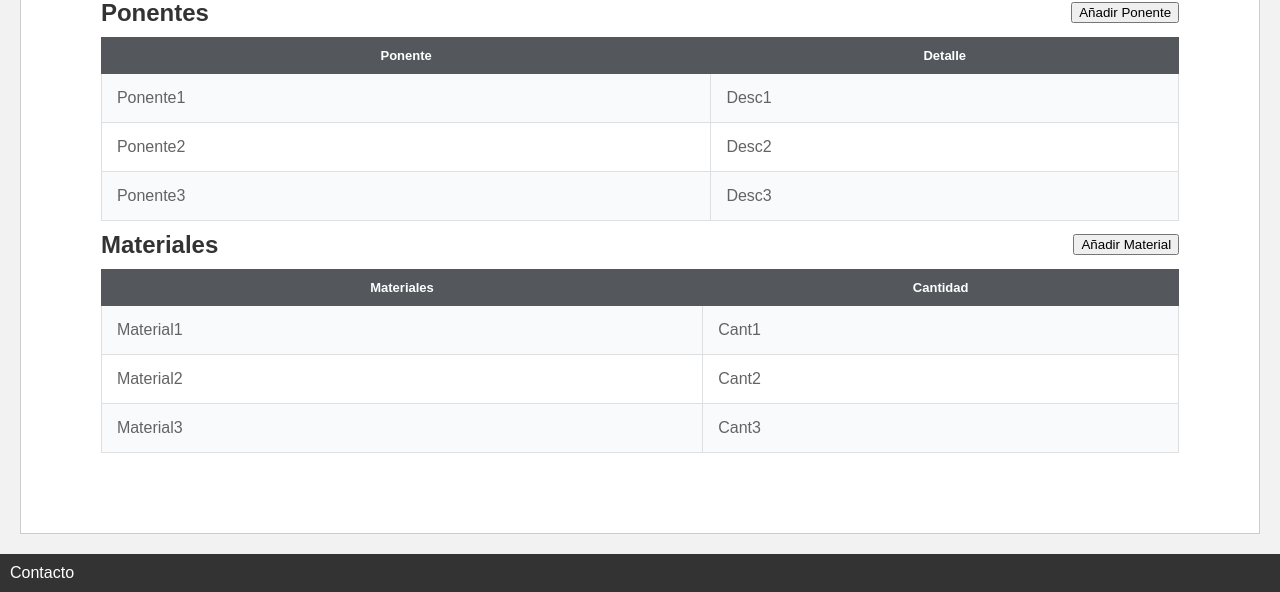
After one commit to KuliesJ/E-vent, a Flask app: page /actividades/ in a window 1280 px wide. The commit adds this page. Shown: the part 468-1060 px from the top of the page. Run offline with Flask 3, Linux system fonts and the light colour scheme; the visitor is signed in with stand-in values (Sample User, id 1).

Commit message:
added dropdown menus

```diff
--- a/app.py
+++ b/app.py
@@ -102,6 +102,9 @@ def editar_ambiente(ambiente_id):
 
     return render_template('editar_ambiente.html', ambiente=ambiente)
 
+@app.route('/actividades/')
+def actividades():
+    return render_template('actividades.html')
 
 if __name__ == "__main__":
     app.run(host='127.0.0.1', port=8000, debug=True)
--- /dev/null
+++ b/static/actividades.css
@@ -0,0 +1,64 @@
+.activ-body {
+    display: flex;
+    flex-direction: column;
+    justify-content: space-evenly;
+    padding: 5%;
+}
+
+.activ-section {
+    display: flex;
+    flex-direction: column;
+    gap: 10px;
+}
+
+.activ-columns {
+    display: flex;
+    justify-content: space-between;
+    align-items: center;
+    gap: 5%;
+}
+
+.activ-columns * {
+    flex-grow: 1;
+}
+
+.activ-centerCenter {
+    display: flex;
+    align-items: center;
+    justify-content: center;
+}
+
+.activ-centerCenter * {
+    max-width: fit-content;
+    max-height: fit-content;
+}
+
+button {
+    max-width: fit-content;
+    max-height: fit-content;
+}
+
+table {
+	border-collapse: collapse;
+}
+table td {
+	padding: 15px;
+}
+table th {
+	background-color: #54585d;
+	color: #ffffff;
+	font-weight: bold;
+	font-size: 13px;
+	border: 1px solid #54585d;
+    padding: 10px;
+}
+table tbody td {
+	color: #636363;
+	border: 1px solid #dddfe1;
+}
+table tbody tr {
+	background-color: #f9fafb;
+}
+table tbody tr:nth-child(odd) {
+	background-color: #ffffff;
+}
--- a/static/global.css
+++ b/static/global.css
@@ -20,13 +20,42 @@ header {
     padding: 10px;
 }
 
+.dropdown {
+    display: inline-block;
+    position: relative;
+}
+
+.dropdown-content {
+    display: none;
+    position: absolute;
+    width: 100%;
+    overflow: auto;
+    background-color: #333;
+}
+
+.dropdown:hover .dropdown-content {
+    display: block;
+}
+
+.dropdown-content a {
+    display: block;
+    color: #fff;
+    padding: 5px;
+    text-decoration: none;
+}
+
+.dropdown-content a:hover {
+    color: #FFFFFF;
+    background-color: #ccc;
+}
+
 /* Estilo de la navegación en el encabezado */
 nav {
     display: flex;
     justify-content: space-between;
 }
 
-nav a {
+nav a, nav div {
     color: #fff; /* Color de los enlaces en el encabezado */
     margin-right: 10px;
 }
--- /dev/null
+++ b/templates/actividades.html
@@ -0,0 +1,102 @@
+{%extends "layout.html"%}
+
+{%block title%}
+Actividades
+{%endblock%}
+
+{%block estilos%}
+<link rel="stylesheet" href="{{ url_for('static', filename='actividades.css') }}">
+{%endblock%}
+
+{%block contenido%}
+<div class = "activ-body">
+    <div class = "activ-section">
+        <h2>Nombre del Evento</h2>
+    </div>
+    <div class = "activ-columns">
+        <div class="activ-section">
+            <div class = "activ-columns">
+                <h3>Ambiente</h3>
+                <select>
+                    <option>Ambiente1</option>
+                    <option>Ambiente2</option>
+                    <option>Ambiente3</option>
+                    <option>Ambiente4</option>
+                </select>
+                <button>Detalle</button>
+            </div>
+            <div class = "activ-columns">
+                <h3>Tipo de Actividad</h3>
+                <select>
+                    <option>Tipo1</option>
+                    <option>Tipo2</option>
+                    <option>Tipo3</option>
+                    <option>Tipo4</option>
+                </select>
+                <button>Detalle</button>
+            </div>
+            <table>
+                <tr>
+                    <th>Fecha</th>
+                    <th>Hora inicio</th>
+                    <th>Hora fin</th>
+                </tr>
+                <tr>
+                    <td>XX/XX/XX</td>
+                    <td>XXXX</td>
+                    <td>XXX</td>
+                </tr>
+            </table>
+        </div>
+        <div class="activ-centerCenter">
+            <img src="https://upload.wikimedia.org/wikipedia/commons/thumb/b/b8/Qr-1.svg/220px-Qr-1.svg.png" alt="">
+        </div>
+    </div>
+    <div class="activ-section">
+        <div class="activ-columns">
+            <h2>Ponentes</h2>
+            <button>Añadir Ponente</button>
+        </div>
+        <table>
+            <tr>
+                <th>Ponente</th>
+                <th>Detalle</th>
+            </tr>
+            <tr>
+                <td>Ponente1</td>
+                <td>Desc1</td>
+            </tr>
+            <tr>
+                <td>Ponente2</td>
+                <td>Desc2</td>
+            </tr>
+            <tr>
+                <td>Ponente3</td>
+                <td>Desc3</td>
+            </tr>
+        </table>
+        <div class="activ-columns">
+            <h2>Materiales</h2>
+            <button>Añadir Material</button>
+        </div>
+        <table>
+            <tr>
+                <th>Materiales</th>
+                <th>Cantidad</th>
+            </tr>
+            <tr>
+                <td>Material1</td>
+                <td>Cant1</td>
+            </tr>
+            <tr>
+                <td>Material2</td>
+                <td>Cant2</td>
+            </tr>
+            <tr>
+                <td>Material3</td>
+                <td>Cant3</td>
+            </tr>
+        </table>
+    </div>
+</div>
+{%endblock%}
--- a/templates/layout.html
+++ b/templates/layout.html
@@ -10,6 +10,30 @@
         <nav>
             <div>
                 <a href="/">Inicio</a>
+                {% if current_user.is_authenticated %}
+                    {% if current_user.is_admin %}
+                        <div class="dropdown">
+                            <div>Configuracion</div>
+                            <div class="dropdown-content">
+                                <a href="{{ url_for('index')}}">Eventos</a>
+                                <a href="{{ url_for('index')}}">Ambientes</a>
+                                <a href="{{ url_for('actividades')}}">Actividades</a>
+                                <a href="{{ url_for('index')}}">Materiales</a>
+                            </div>
+                        </div>
+                        <a href="{{ url_for('index') }}">Caja</a>
+                        <a href="{{ url_for('index') }}">Administrativa</a>
+                    {% else %}
+                        <div class="dropdown">
+                            <div>Pre-inscripciones</div>
+                            <div class="dropdown-content">
+                                <a href="{{ url_for('index')}}">Preinscripciones</a>
+                                <a href="{{ url_for('index')}}">Inscripciones</a>
+                            </div>
+                        </div>
+                    {% endif %}
+                {% endif %}
+
             </div>
             <div>
                 {% if current_user.is_authenticated %}
```
